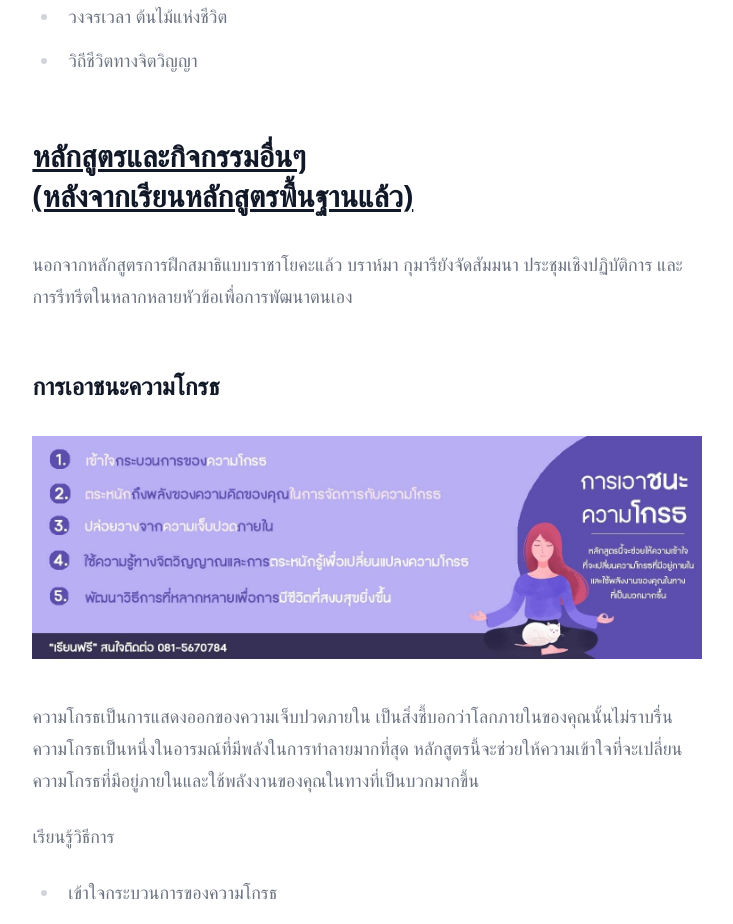
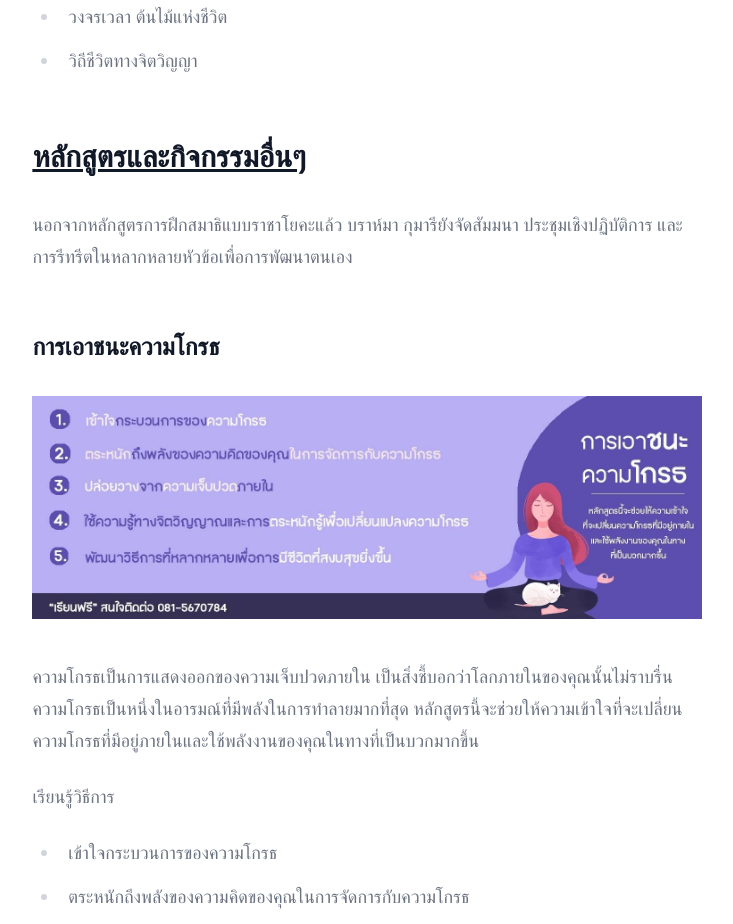
Before and after one commit to Lxkas/babasite, a Next.js app: page /meditation/register in a window 1280 px wide. Shown: the part 1160-2084 px from the top of the page, without its empty margins (273-1006 px from the left). Built offline with nearby package versions, Linux system fonts and the light colour scheme.

Commit message:
change text

```diff
--- a/pages/meditation/register.tsx
+++ b/pages/meditation/register.tsx
@@ -292,8 +292,6 @@ export default function RegisterPage() {
 							<BlockTemplate>
 								<h2 className="underline">
 									หลักสูตรและกิจกรรมอื่นๆ
-									<br />
-									(หลังจากเรียนหลักสูตรพื้นฐานแล้ว)
 								</h2>
 								<p>
 									นอกจากหลักสูตรการฝึกสมาธิแบบราชาโยคะแล้ว
```
